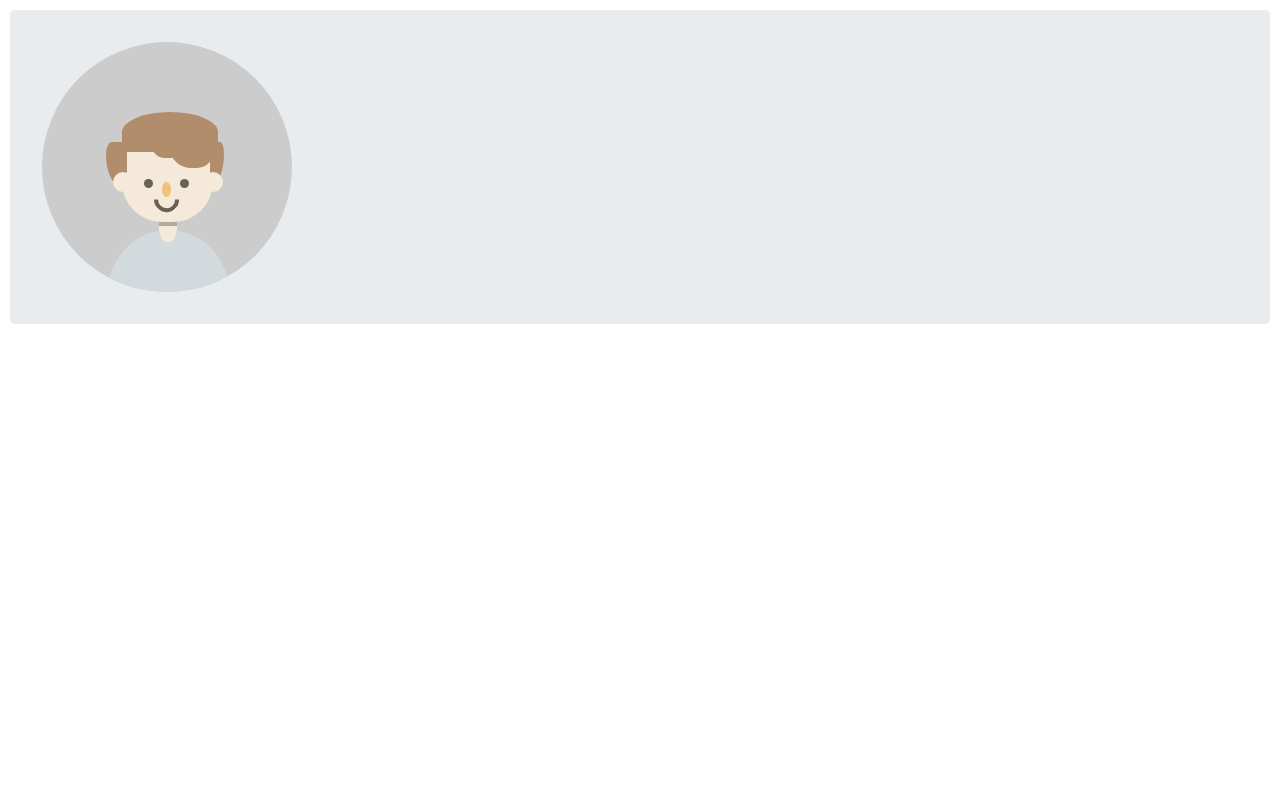
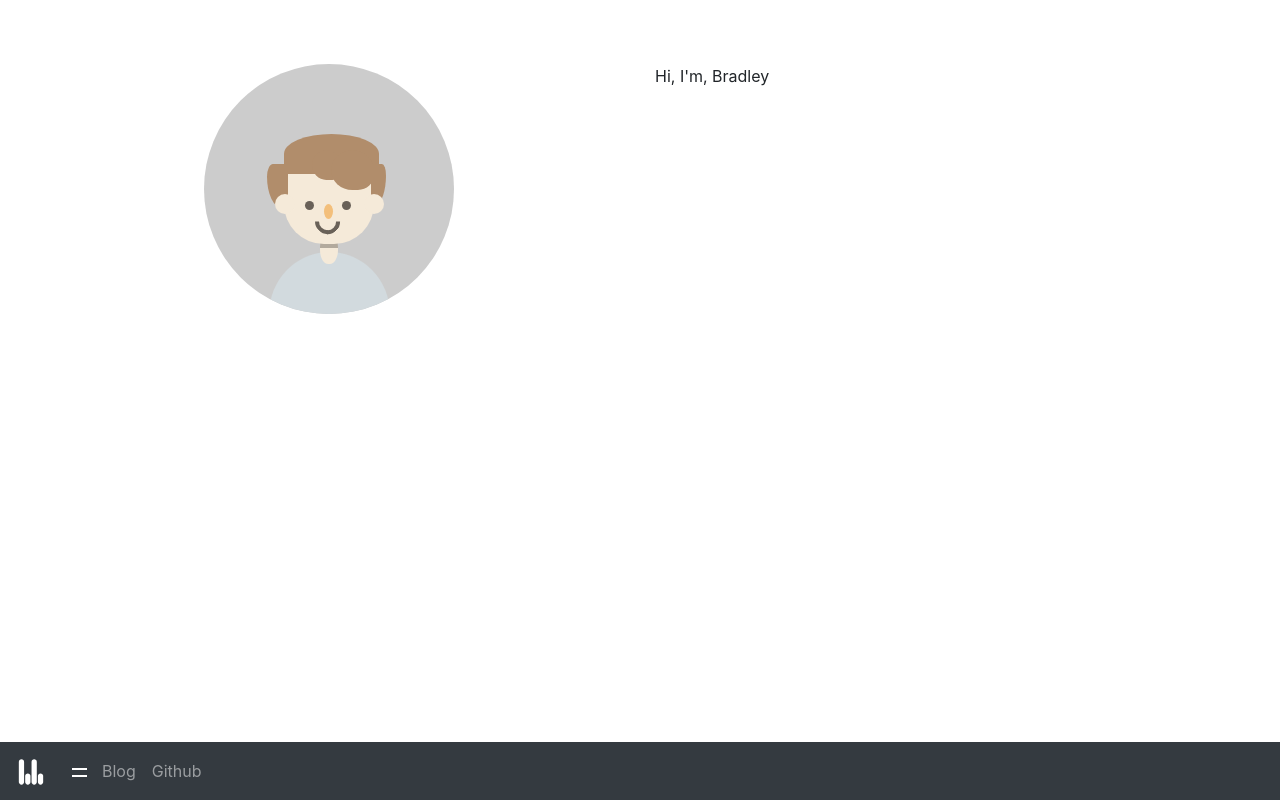
Before and after one commit to BradleyBoutcher/btboutcher.com, a React (Create React App) app: page / in a window 1280 px wide. Built offline with nearby package versions, Linux system fonts and the light colour scheme.

Commit message:
Home Nav Adjustements
Added nav bar
Began adding welcome jumbotron

```diff
--- a/src/App.jsx
+++ b/src/App.jsx
@@ -1,15 +1,22 @@
 import React from 'react';
+
 import Bradley from './components/Bradley/Bradley'
-import {Row, Col, Jumbotron} from 'react-bootstrap'
+import Navi from './components/Navi/Navi'
+import {Row, Col, Jumbotron, Nav} from 'react-bootstrap'
+
 import './App.scss';
 
 function App() {
   return (
     <div>
+      <Navi/>
       <Jumbotron className = "jumbotron">
         <Row>
           <Col>
           <Bradley/>
+          </Col>
+          <Col>
+          Hi, I'm, Bradley
           </Col>
         </Row>
       </Jumbotron>
--- a/src/App.scss
+++ b/src/App.scss
@@ -1,4 +1,11 @@
+$white-color: #fcf5ed;
+$dark-color: rgb(44,44,44);
+$light-color: #e6d5c3;
+$medium-color: #977978;
+$alert-color: #cb492a;
+$light-black-color: #706e72;
+$black-color: #414042;
+
 .jumbotron {
-  margin: 10px;
-  padding: 20px;
+    background: transparent;
 }
--- a/src/components/Bradley/Bradley.scss
+++ b/src/components/Bradley/Bradley.scss
@@ -25,7 +25,6 @@ $background-color: #CCCCCC;
 }
 
 .container {
-    margin: 1%;
     transform-origin: left center;
     width: 250px; height: 250px;
     border-radius: 50%;
--- /dev/null
+++ b/src/components/Navi/Navi.jsx
@@ -0,0 +1,29 @@
+import React, { Component } from 'react'
+import {Nav, Navbar} from 'react-bootstrap'
+import bb from "../../icons/bb-white-transparent.svg"
+
+import "./Navi.scss"
+
+export default class Navi extends Component {
+    render () {
+        return (
+            <Navbar bg="dark" variant="dark" expand="sm" fixed = "bottom">
+                <Navbar.Brand href="#home">
+                    <img
+                    id="logo"
+                    src={bb}
+                    width="30"
+                    height="30"
+                    alt="bb"/>
+                </Navbar.Brand>
+                <Navbar.Toggle aria-controls="basic-navbar-nav" bsPrefix="toggle"/>
+                <Navbar.Collapse id="basic-navbar-nav">
+                    <Nav className="mr-auto">
+                        <Nav.Link href="#blog">Blog</Nav.Link>
+                        <Nav.Link href="#link">Github</Nav.Link>
+                    </Nav>
+                </Navbar.Collapse>
+            </Navbar>
+        )
+    }
+}
--- /dev/null
+++ b/src/components/Navi/Navi.scss
@@ -0,0 +1,68 @@
+#logo:hover {
+    fill: grey;
+}
+
+@keyframes toggle-bottom {
+    0% {
+      transform: rotate(0);
+    }
+    100% {
+      transform: rotate(45deg) translate(-2px, -3px);
+    }
+}
+
+@keyframes toggle-top {
+    0% {
+      transform: rotate(0);
+    }
+    100% {
+      transform: rotate(-45deg) translate(-2px, 3px);
+    }
+}
+
+.toggle {
+    margin: 10px;
+    outline: none !important;
+    background: transparent;
+    border: transparent;
+    position: relative;
+    ::after {
+        border-top: 2px solid white;
+        content: "";
+        position: absolute;
+        height: 1px;
+        width: 15px;
+        left: 0px;
+        top: -2px;
+    }
+    ::before {
+        border-top: 2px solid white;
+        content: '';
+        position: absolute;
+        height: 1px;
+        width: 15px;
+        left: 0px;
+        top: 5px;
+    }
+}
+
+/* HOVER STYLES ON THE BUTTON */
+.toggle:focus .toggle-icon:before {
+    transform: rotate(-45deg) translate(2px, -3px);
+  }
+
+/* adjust properties on the after pseudo element */
+.toggle:focus .toggle-icon::after {
+    transform: rotate(45deg) translate(2px, 3px);
+}
+
+/* this is one of the lines of the close icon */
+.toggle-icon:before {
+    /* preceding code stays the same */
+    transition: all 0.3s linear;
+  }
+/* this is the other line of the close icon */
+.toggle-icon::after {
+    /* preceding code stays the same */
+    transition: all 0.3s linear;
+}
--- /dev/null
+++ b/src/components/Navi/package.json
@@ -0,0 +1,3 @@
+{
+    "main": "Navi.jsx"
+}
```
Also changed, not shown: public/manifest.json, src/icons/bb-white-transparent.svg (added), src/logo.svg (deleted).
